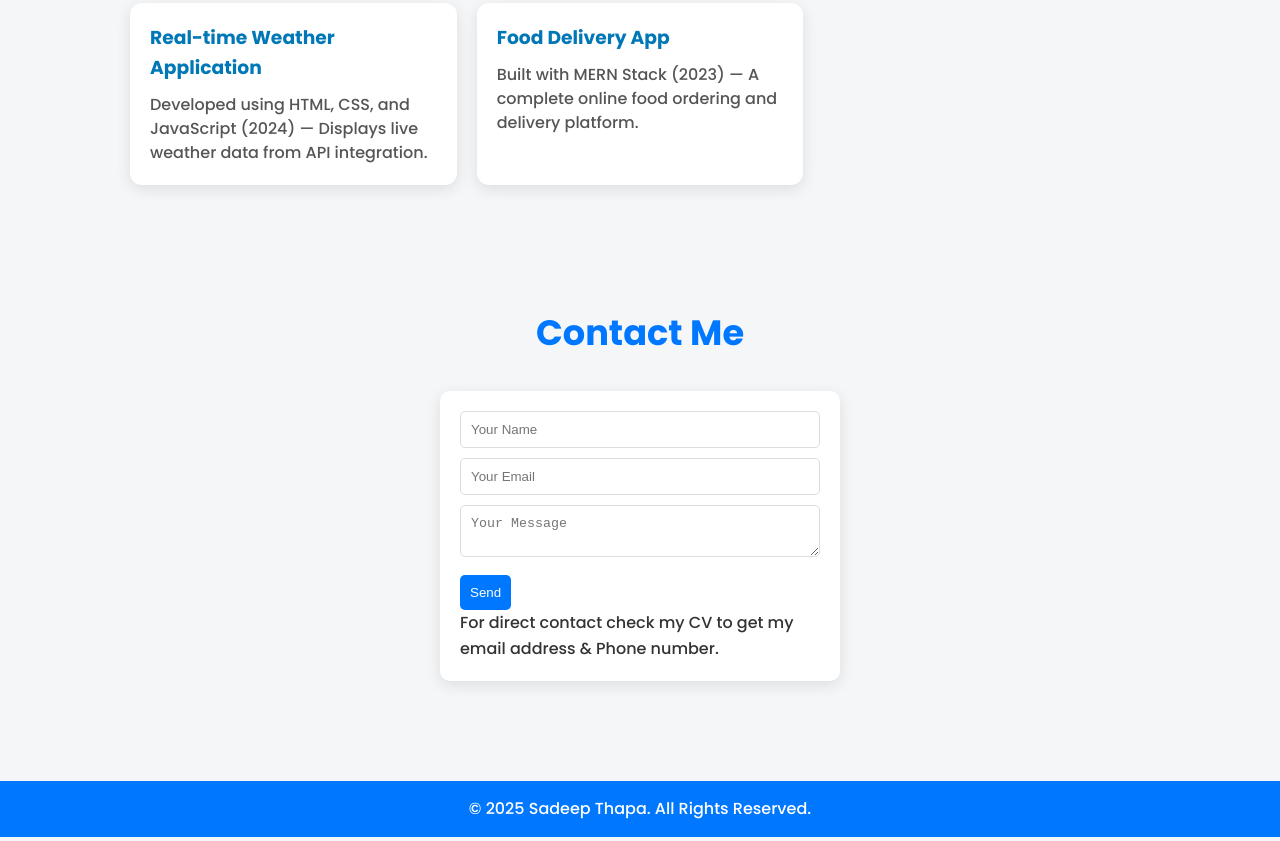
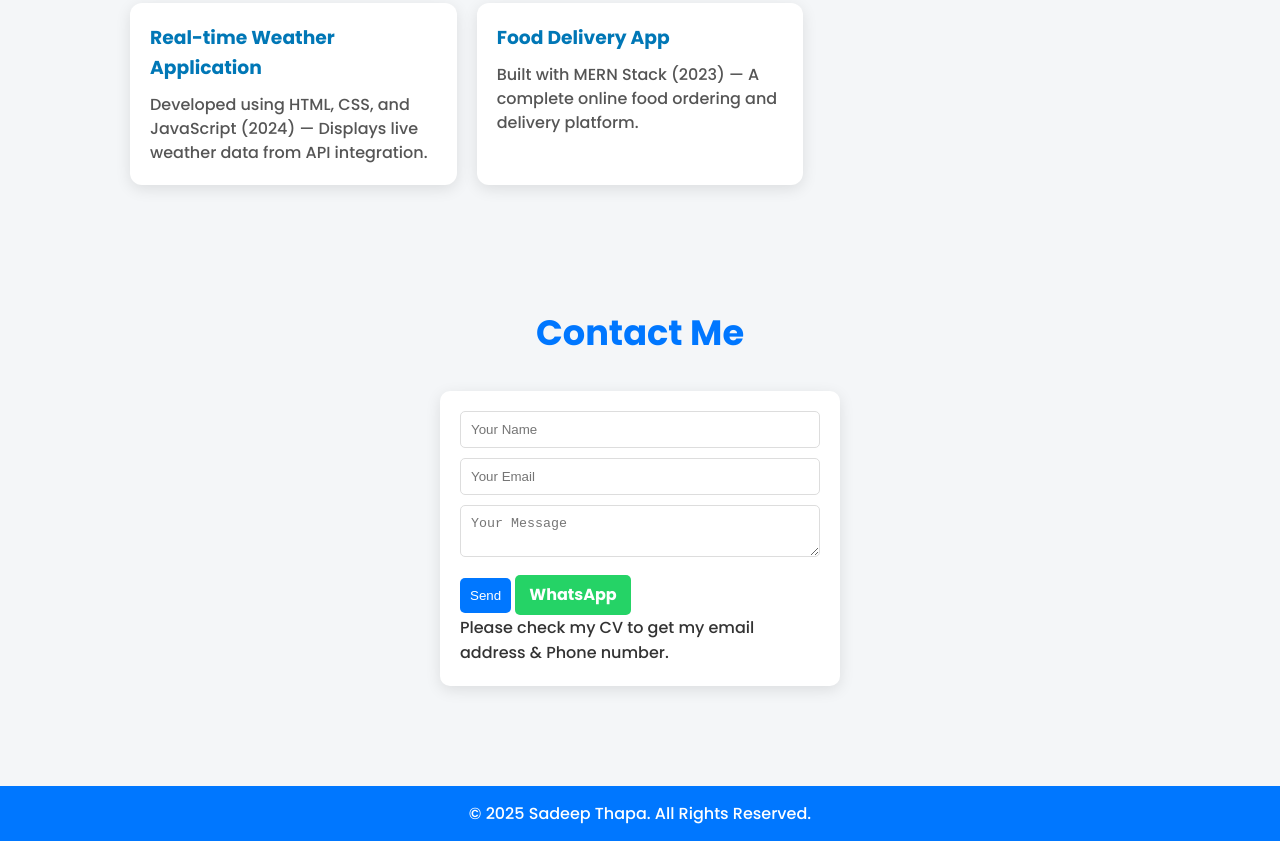
Before and after one commit to Sadeep-Thapa/portfolio, a plain HTML site: page index.html in a window 1280 px wide. Shown: the part 1563-2404 px from the top of the page. Drawn offline with Linux system fonts and the light colour scheme.

Commit message:
Update portfolio

```diff
--- a/index.html
+++ b/index.html
@@ -86,7 +86,8 @@
             <input type="email" placeholder="Your Email" required>
             <textarea placeholder="Your Message" required></textarea>
             <button type="submit">Send</button>
-            <p>For direct contact check my CV to get my email address & Phone number. </p>
+            <a href="https:/wa.me/+918638302802" target="_blank" class="whatsapp-btn">WhatsApp</a>
+            <p>Please check my CV to get my email address & Phone number. </p>
         </form>
         <p id="formMessage"></p>
     </section>
--- a/style.css
+++ b/style.css
@@ -224,6 +224,21 @@ form button:hover {
     margin-top: 10px;
     color: green;
 }
+/* WhatsApp */
+.whatsapp-btn {
+    background: #25d366;
+    color: white;
+    padding: 7px 14px;
+    border-radius: 5px;
+    text-decoration: none;
+    display: inline-block;
+    font-weight: bold;
+    transition: 0.3s;
+}
+
+.whatsapp-btn:hover {
+    background: #1ebd5a;
+}
 
 /* Footer */
 footer {
```
